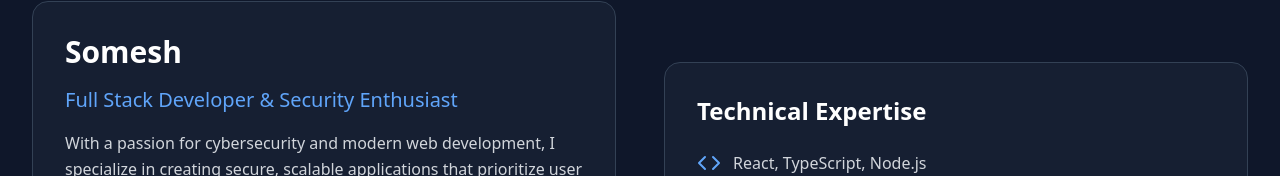
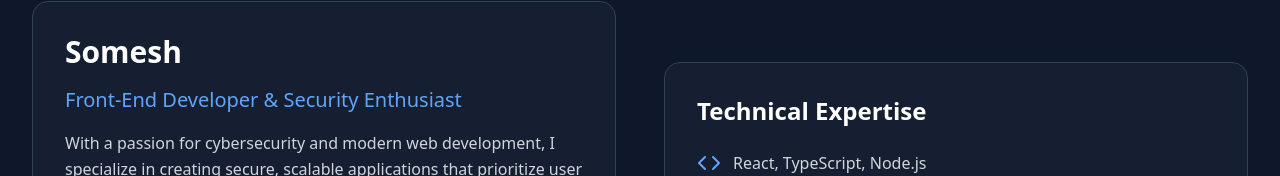
Before and after one commit to ei-sanu/cybersmart, a React (Vite) app: page /about in a window 1280 px wide. Shown: the part 335-511 px from the top of the page. Built offline with nearby package versions, Linux system fonts and the light colour scheme.

Commit message:
edits in about

```diff
--- a/src/pages/AboutDev.tsx
+++ b/src/pages/AboutDev.tsx
@@ -19,7 +19,7 @@ const AboutDev = () => {
           <div className="bg-slate-800/50 rounded-2xl p-8 border border-slate-700">
             <div className="mb-6">
               <h2 className="text-3xl font-bold text-white mb-4">Somesh</h2>
-              <p className="text-blue-400 text-xl mb-4">Full Stack Developer & Security Enthusiast</p>
+              <p className="text-blue-400 text-xl mb-4">Front-End Developer & Security Enthusiast</p>
               <p className="text-gray-300 leading-relaxed mb-6">
                 With a passion for cybersecurity and modern web development, I specialize in creating
                 secure, scalable applications that prioritize user experience and data protection.
```
